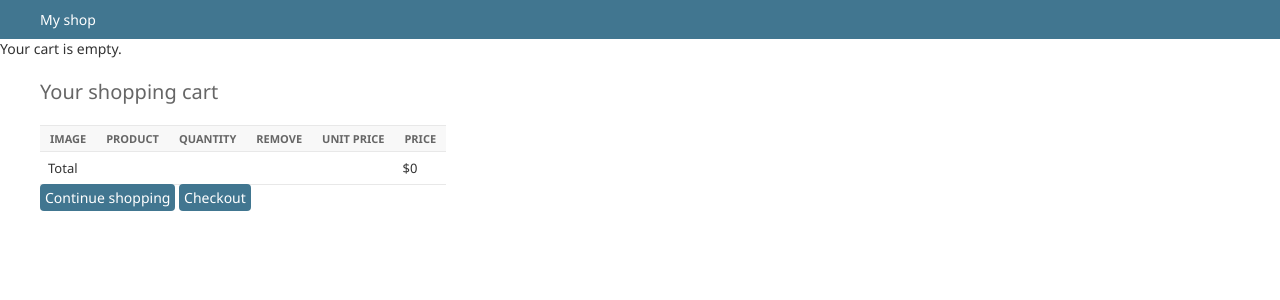
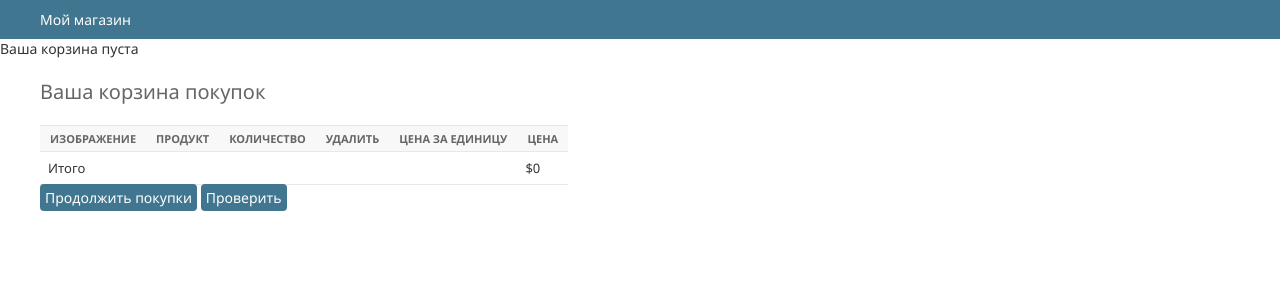
Before and after one commit to AnnaYakushina1328/website, a Django app: a page that uses myshop/shop/templates/shop/base.html in a window 1280 px wide. Shown: the top 300 px of the page. Run offline with Django 5.2, Linux system fonts and the light colour scheme; parts of the project's set-up code (start-up, migrations or seed data) failed here and were passed over.

Commit message:
изменила на русский

```diff
--- a/myshop/cart/templates/cart/detail.html
+++ b/myshop/cart/templates/cart/detail.html
@@ -1,19 +1,19 @@
 {% extends "shop/base.html" %}
 {% load static %}
 {% block title %}
-Your shopping cart
+Ваша корзина покупок
 {% endblock %}
 {% block content %}
-<h1>Your shopping cart</h1>
+<h1>Ваша корзина покупок</h1>
 <table class="cart">
     <thead>
     <tr>
-        <th>Image</th>
-        <th>Product</th>
-        <th>Quantity</th>
-        <th>Remove</th>
-        <th>Unit price</th>
-        <th>Price</th>
+        <th>Изображение</th>
+        <th>Продукт</th>
+        <th>Количество</th>
+        <th>Удалить</th>
+        <th>Цена за единицу</th>
+        <th>Цена</th>
     </tr>
     </thead>
     <tbody>
@@ -32,21 +32,21 @@
         </td>
         <td>{{ product.name }}</td>
         <td>{{ item.quantity }}</td>
-        <td><a href="{% url 'cart:cart_remove' product.id%}">Remove</a></td>
+        <td><a href="{% url 'cart:cart_remove' product.id%}">Удалить</a></td>
         <td class="num">${{ item.price }}</td>
         <td class="num">${{ item.total_price }}</td>
     </tr>
     {% endwith %}
     {% endfor %}
     <tr class="total">
-        <td>Total</td>
+        <td>Итого</td>
         <td colspan="4"></td>
         <td class="num">${{ cart.get_total_price }}</td>
     </tr>
     </tbody>
 </table>
 <p class="text-right">
-    <a href="{% url 'shop:product_list' %}" class="button light">Continue shopping</a>
-    <a href="#" class="button">Checkout</a>
+    <a href="{% url 'shop:product_list' %}" class="button light">Продолжить покупки</a>
+    <a href="#" class="button">Проверить</a>
 </p>
 {% endblock %}
--- a/myshop/shop/models.py
+++ b/myshop/shop/models.py
@@ -29,9 +29,8 @@ class Product(models.Model):
     updated = models.DateTimeField(auto_now=True)
 
     class Meta:
-
         ordering = ('name',)
-    index_together = (('id', 'slug'),)
+        index_together = (('id', 'slug'),)
 
     def __str__(self):
 
--- a/myshop/shop/templates/shop/base.html
+++ b/myshop/shop/templates/shop/base.html
@@ -3,24 +3,23 @@
 <html>
 <head>
     <meta charset="utf-8"/>
-    <title>{% block title %}My shop{% endblock %}</title>
+    <title>{% block title %}Мой магазин{% endblock %}</title>
     <link href="{% static 'css/base.css' %}" rel="stylesheet">
 </head>
 <body>
 <div id="header">
-    <a href="/" class="logo">My shop</a>
+    <a href="/" class="logo">Мой магазин</a>
 </div>
 <div id="subheader">
     <div class="cart">
         {% with total_items=cart|length %}
             {% if cart|length > 0 %}
-                Your cart:
+                Ваша корзина:
                 <a href="{% url ' cart:cart_detail' %}">
-                    {{ total_items }} item{{ total_items|pluralize }},
-                     ${{ cart.get_total_price }}
+                    {{ total_items }} item{{ total_items|pluralize }}, руб. {{ cart.get_total_price }}
                 </a>
             {% else %}
-                Your cart is empty.
+                Ваша корзина пуста
             {% endif %}
         {% endwith %}
     </div>
--- a/myshop/shop/templates/shop/product/detail.html
+++ b/myshop/shop/templates/shop/product/detail.html
@@ -1,7 +1,7 @@
 {% extends "shop/base.html" %}
 {% load static %}
 {% block title %}
-{% if product.category %}{{ product.category.name }}{% else %}Product Detail{% endif %}
+{% if product.category %}{{ product.category.name }}{% else %}Детали продукта{% endif %}
 {% endblock %}
 {% block content %}
 <style>
@@ -60,12 +60,12 @@
     <img src="{% if product.image %}{{ product.image.url }}{% else %}{% static 'img/no_image.png' %}{% endif %}" alt="{{ product.name }}">
     <h1>{{ product.name }}</h1>
     <h2><a href="{{ product.category.get_absolute_url }}">{{ product.category.name }}</a></h2>
-    <p class="price">${{ product.price }}</p>
+    <p class="price">{{ product.price }} руб.</p>
     {{ product.description|linebreaks }}
     <form action="{% url 'cart:cart_add' product.id %}" method="post">
         {{ cart_product_form }}
         {% csrf_token %}
-        <input type="submit" value="Add to cart">
+        <input type="submit" value="Добавить в корзину">
     </form>
 </div>
 {% endblock %}
```
Also changed, not shown: myshop/shop/templates/shop/product/list.html (+4 -4 lines).
